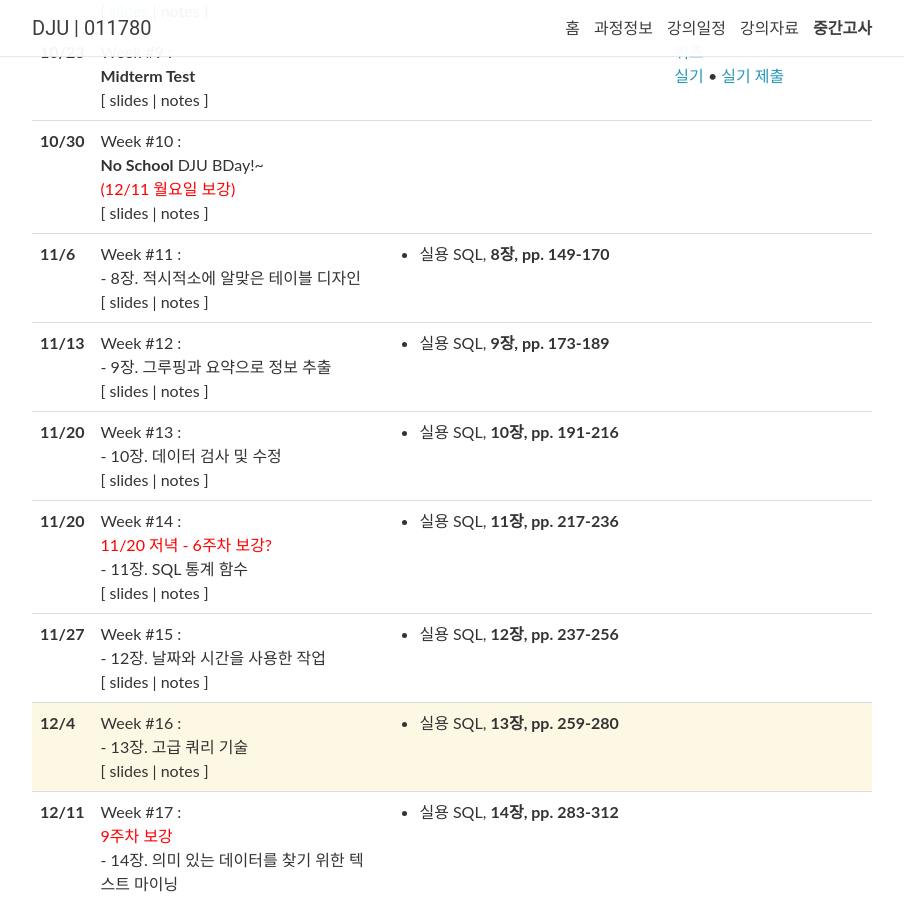
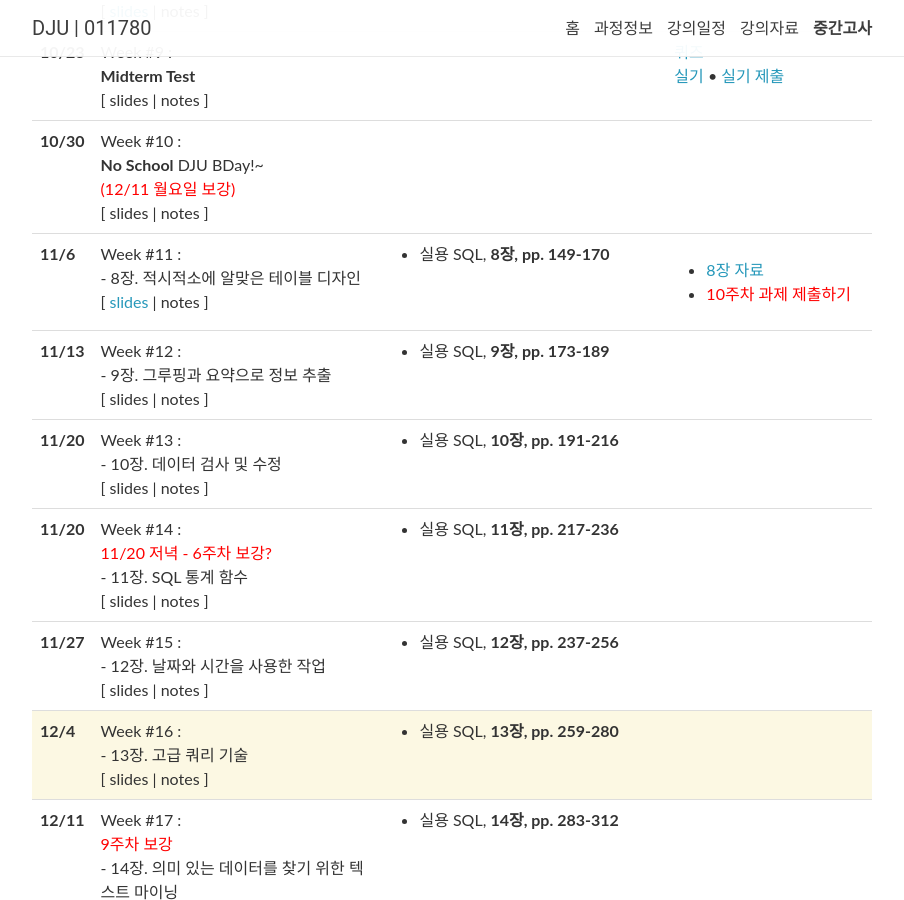
Before and after one commit to 2023-aaronkr/dju-sql, a Jekyll site: the page built from _pages/lectures.md, in a window 1280 px wide and 900 px high, scrolled down 1134 px. Shown: the whole window, without its empty margins (188-1092 px from the left). Built offline with Jekyll 4.4.1, drawn with Linux system fonts in a browser that asks for light colours; nearby versions of some CDN libraries; comment, search, counter and statistics services are not loaded.

Commit message:
Update lectures.yml

```diff
--- a/_data/lectures.yml
+++ b/_data/lectures.yml
@@ -95,10 +95,14 @@
   week: 10
   title: >
     - 8장. 적시적소에 알맞은 테이블 디자인
-  slides:
+  slides: "https://docs.google.com/presentation/d/1ItZuJgwlhK-3HCqVuVEa_my9uMHpYN_RCIPDFkY70bw/edit?usp=sharing"
   readings: >
     실용 SQL, <strong>8장, pp. 149-170</strong>
-  logistics:
+  logistics: >
+    <ul>
+      <li><a href="https://drive.google.com/drive/folders/1jF408O6AG1k1rX4FBTHjJamXue9X0E6X?usp=sharing">8장 자료</a></li>
+      <li><a style="color: red" href="https://forms.gle/1N34UazaYQ9rjLPJA">10주차 과제 제출하기</a></li>
+    </ul>
 
 - date: 11/13
   week: 11
```
